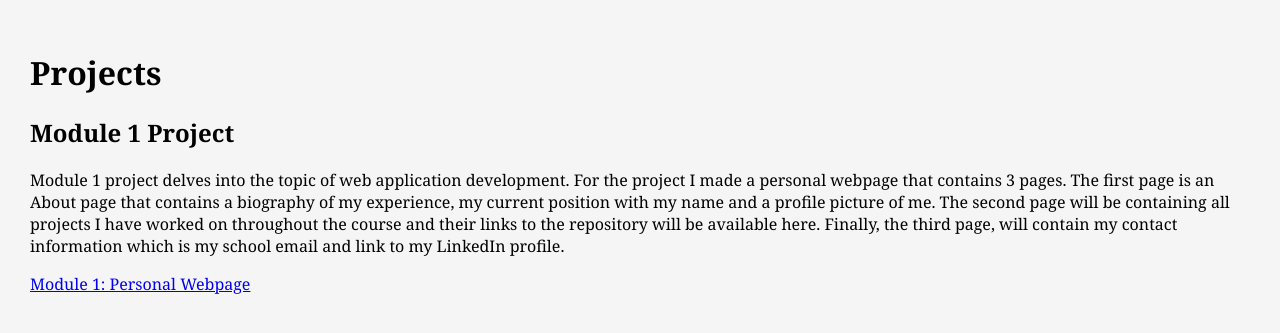
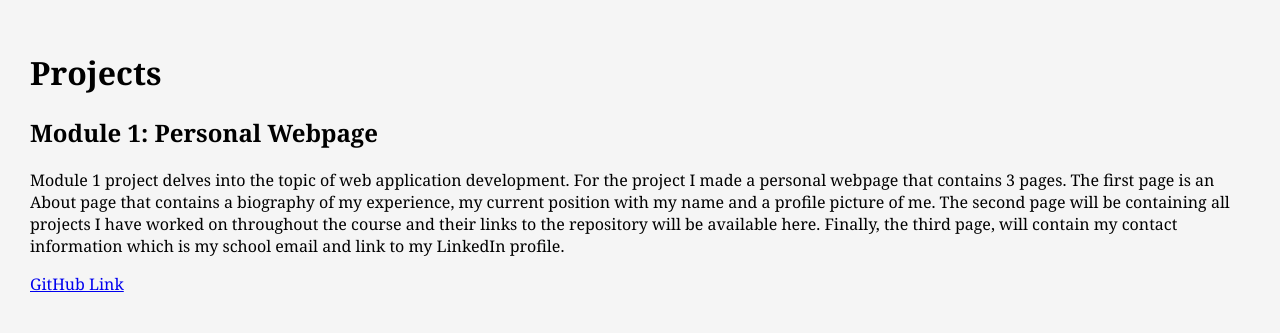
Before and after one commit to ssareddy/jhu_software_concepts, a Flask app: page /projects in a window 1280 px wide. Shown: the part 42-375 px from the top of the page. Run offline with Flask 3, Linux system fonts and the light colour scheme.

Commit message:
Added PDF with screenshots Update README.txt with instructions Updated projects.html

```diff
--- a/module_1/board/templates/pages/projects.html
+++ b/module_1/board/templates/pages/projects.html
@@ -8,7 +8,7 @@ Projects
 
 <h1>Projects</h1>
 
-<h2>Module 1 Project</h2>
+<h2>Module 1: Personal Webpage</h2>
 
 <p>
     Module 1 project delves into the topic of web application development. For the project I made a personal webpage
@@ -18,6 +18,6 @@ Projects
     contain my contact information which is my school email and link to my LinkedIn profile.
 </p>
 
-<a href="https://github.com/ssareddy/jhu_software_concepts/tree/main/module_1"> Module 1: Personal Webpage </a>
+<a href="https://github.com/ssareddy/jhu_software_concepts/tree/main/module_1"> GitHub Link </a>
 
 {% endblock content %}
```
Also changed, not shown: module_1/README.txt, 1 other file.
